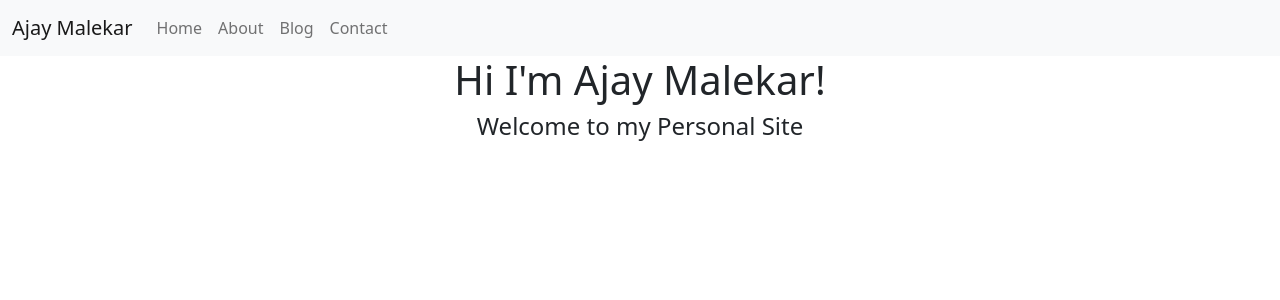
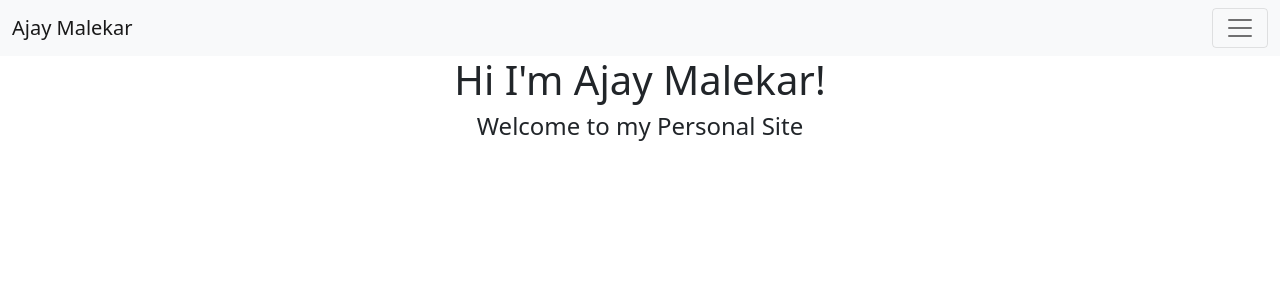
Before and after one commit to ajaymalekar/ajaymalekar.github.io, a Jekyll site: the page built from index.html, in a window 1280 px wide. Shown: the top 300 px of the page. Built offline with Jekyll 4.4.1, drawn with Linux system fonts in a browser that asks for light colours; nearby versions of some CDN libraries.

Commit message:
Update navbar.html

```diff
--- a/_includes/navbar.html
+++ b/_includes/navbar.html
@@ -1,4 +1,4 @@
-<nav class="navbar sticky-top navbar-expand-lg navbar-light bg-light">
+<nav class="navbar sticky-top navbar-light bg-light">
     <div class="container-fluid">
   <a class="navbar-brand" href="https://ajaymalekar.github.io">Ajay Malekar</a>
   <button class="navbar-toggler" type="button" data-toggle="collapse" data-target="#navbarNavAltMarkup" aria-controls="navbarNavAltMarkup" aria-expanded="false" aria-label="Toggle navigation">
```
